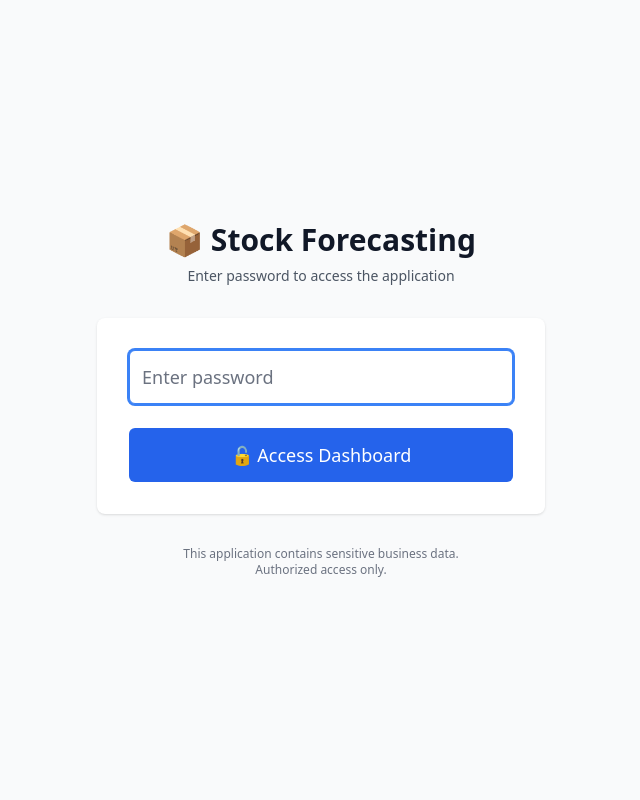
After one commit to dintyo/cin7helpstock, a Flask app: template templates/login.html in a window 1280 px wide. The commit adds this page. Shown: the whole page, without its empty margins (319-959 px from the left). Run offline with Flask 3, Linux system fonts and the light colour scheme; the template is opened without the code that fills it, so the values that code supplies are empty; some libraries are stand-ins or nearby versions.

Commit message:
Add simple password protection with ADMIN_PASSWORD environment variable

```diff
--- a/templates/enhanced_reorder_dashboard.html
+++ b/templates/enhanced_reorder_dashboard.html
@@ -35,6 +35,7 @@
                     <a href="/" class="text-gray-700 hover:text-gray-900 px-3 py-2 rounded-md text-sm font-medium">Dashboard</a>
                     <a href="/reorder" class="bg-blue-600 text-white px-3 py-2 rounded-md text-sm font-medium">Reorder Analysis</a>
                     <a href="/sku-management" class="text-gray-500 hover:text-gray-700 px-3 py-2 rounded-md text-sm font-medium">SKU Management</a>
+                    <a href="/logout" class="text-red-600 hover:text-red-800 px-3 py-2 rounded-md text-sm font-medium">🔓 Logout</a>
                 </div>
             </div>
         </div>
--- a/templates/enhanced_unified_dashboard.html
+++ b/templates/enhanced_unified_dashboard.html
@@ -60,6 +60,7 @@
                     <a href="/" class="bg-blue-600 text-white px-3 py-2 rounded-md text-sm font-medium">Dashboard</a>
                     <a href="/reorder" class="text-gray-600 hover:text-gray-900 px-3 py-2 rounded-md text-sm font-medium">Reorder Analysis</a>
                     <a href="/sku-management" class="text-gray-600 hover:text-gray-900 px-3 py-2 rounded-md text-sm font-medium">SKU Management</a>
+                    <a href="/logout" class="text-red-600 hover:text-red-800 px-3 py-2 rounded-md text-sm font-medium">🔓 Logout</a>
                 </div>
             </div>
         </div>
--- /dev/null
+++ b/templates/login.html
@@ -0,0 +1,68 @@
+<!DOCTYPE html>
+<html lang="en">
+<head>
+    <meta charset="UTF-8">
+    <meta name="viewport" content="width=device-width, initial-scale=1.0">
+    <title>Login - Stock Forecasting</title>
+    <script src="https://cdn.tailwindcss.com"></script>
+</head>
+<body class="bg-gray-50 min-h-screen flex items-center justify-center">
+    <div class="max-w-md w-full space-y-8">
+        <div>
+            <h1 class="text-center text-3xl font-bold text-gray-900">📦 Stock Forecasting</h1>
+            <p class="mt-2 text-center text-sm text-gray-600">Enter password to access the application</p>
+        </div>
+
+        <form method="POST" class="mt-8 space-y-6">
+            <div class="bg-white p-8 rounded-lg shadow">
+                {% if error %}
+                    <div class="mb-4 p-3 bg-red-100 border border-red-400 text-red-700 rounded">
+                        {{ error }}
+                    </div>
+                {% endif %}
+
+                <div>
+                    <label for="password" class="sr-only">Password</label>
+                    <input
+                        id="password"
+                        name="password"
+                        type="password"
+                        required
+                        class="relative block w-full px-3 py-3 border border-gray-300 placeholder-gray-500 text-gray-900 rounded-md focus:outline-none focus:ring-2 focus:ring-blue-500 focus:border-blue-500 focus:z-10 text-lg"
+                        placeholder="Enter password"
+                        autofocus
+                    >
+                </div>
+
+                <div class="mt-6">
+                    <button
+                        type="submit"
+                        class="group relative w-full flex justify-center py-3 px-4 border border-transparent text-lg font-medium rounded-md text-white bg-blue-600 hover:bg-blue-700 focus:outline-none focus:ring-2 focus:ring-offset-2 focus:ring-blue-500 transition-colors"
+                    >
+                        🔓 Access Dashboard
+                    </button>
+                </div>
+            </div>
+        </form>
+
+        <div class="text-center">
+            <p class="text-xs text-gray-500">
+                This application contains sensitive business data.<br>
+                Authorized access only.
+            </p>
+        </div>
+    </div>
+
+    <script>
+        // Auto-focus password field
+        document.getElementById('password').focus();
+
+        // Handle form submission
+        document.querySelector('form').addEventListener('submit', function(e) {
+            const button = document.querySelector('button[type="submit"]');
+            button.innerHTML = '🔄 Checking...';
+            button.disabled = true;
+        });
+    </script>
+</body>
+</html>
--- a/templates/sku_management.html
+++ b/templates/sku_management.html
@@ -30,6 +30,7 @@
                     <a href="/" class="text-gray-600 hover:text-gray-900 px-3 py-2 rounded-md text-sm font-medium">Dashboard</a>
                     <a href="/reorder" class="text-gray-600 hover:text-gray-900 px-3 py-2 rounded-md text-sm font-medium">Reorder Analysis</a>
                     <a href="/sku-management" class="bg-blue-600 text-white px-3 py-2 rounded-md text-sm font-medium">SKU Management</a>
+                    <a href="/logout" class="text-red-600 hover:text-red-800 px-3 py-2 rounded-md text-sm font-medium">🔓 Logout</a>
                 </div>
             </div>
         </div>
```
Also changed, not shown: unified_stock_app.py (+52 -1 lines).
